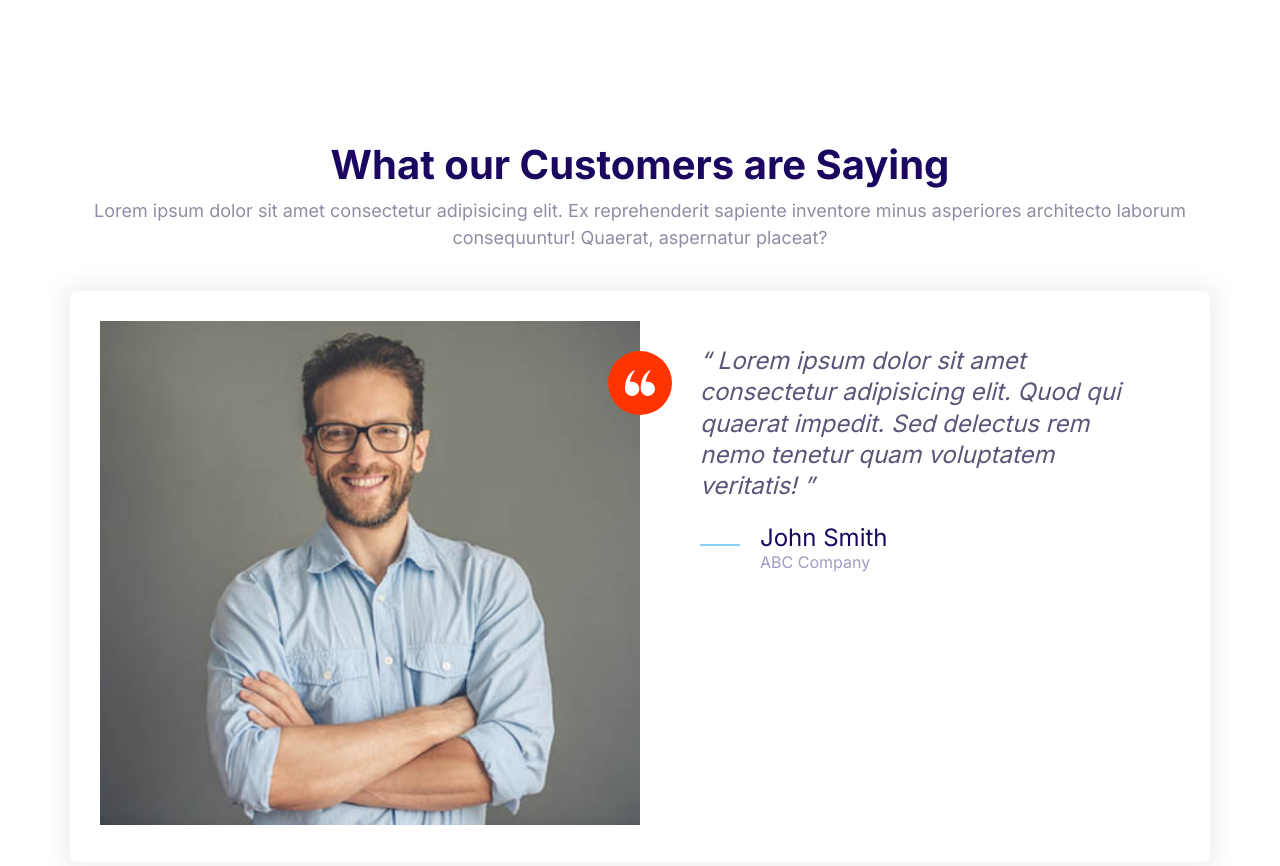
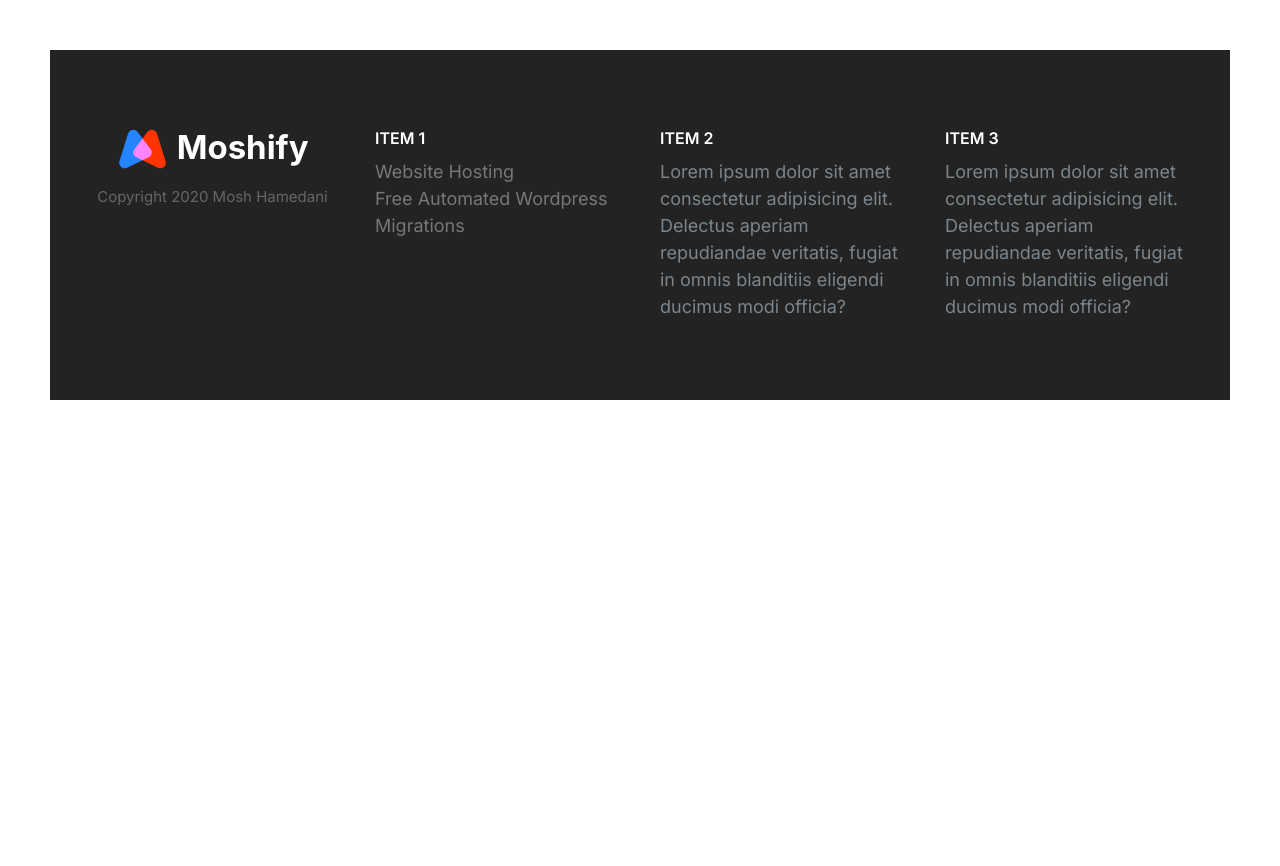
Before and after one commit to gioiaGalassi/moshify, a plain HTML site: page index.html in a window 1280 px wide. After the commit the page ends 800 px from the top, so only its background shows below. Drawn offline with Linux system fonts and the light colour scheme.

Commit message:
Build the Footer Component

```diff
--- a/css/styles.css
+++ b/css/styles.css
@@ -828,3 +828,81 @@ a {
     width: auto;
   }
 }
+
+/* Footer */
+
+.footer {
+  background: #232323;
+}
+
+.footer a {
+  color: #777;
+  transition: color 0.3s;
+}
+
+.footer a:hover {
+  color: #fff;
+}
+
+.footer .collapsible__chevron {
+  display: none;
+}
+
+.footer .collapsible__content {
+  opacity: 1;
+  max-height: 100%;
+}
+
+.footer__brand {
+  margin-top: 5rem;
+  text-align: center;
+}
+
+.footer__brand img {
+  /*TODO: Consider refactoring this and applying it to all images. */
+  width: 100%;
+  max-width: 230px;
+}
+
+.footer__copyright {
+  font-size: 2.1rem;
+  color: #fff;
+  opacity: 0.3;
+}
+
+.footer__heading {
+  text-transform: uppercase;
+  font-weight: 600;
+}
+
+.footer__section {
+  padding: 2rem;
+  border-bottom: 1px solid #393939;
+}
+
+.footer__section .list {
+  margin: 0;
+}
+
+@media screen and (min-width: 768px) {
+  .footer__heading {
+    font-size: 1.6rem;
+  }
+
+  .footer__section {
+    border: 0;
+  }
+
+  .footer__sections {
+    grid-template-columns: repeat(auto-fit, minmax(10rem, 1fr));
+  }
+
+  .footer__brand {
+    margin-top: 1rem;
+    order: -1;
+  }
+
+  .footer__copyright {
+    font-size: 1.5rem;
+  }
+}
--- a/index.html
+++ b/index.html
@@ -15,50 +15,55 @@
     <link rel="stylesheet" href="css/styles.css" />
   </head>
   <body style="padding: 5rem">
-    <section class="block">
-      <header class="block__header">
-        <h2>What our Customers are Saying</h2>
-        <p>
-          Lorem ipsum dolor sit amet consectetur adipisicing elit. Ex
-          reprehenderit sapiente inventore minus asperiores architecto laborum
-          consequuntur! Quaerat, aspernatur placeat?
-        </p>
-      </header>
-      <div class="container">
-        <div class="card testimonial">
-          <div class="grid grid--1x2">
-            <div class="testimonial__image">
-              <img src="images/testimonial.jpg" alt="A happy, smilling man" />
-              <span class="icon-container icon-container--accent">
-                <svg class="icon icon--white icon--small">
-                  <use xlink:href="images/sprite.svg#quotes"></use>
-                </svg>
-              </span>
-            </div>
-            <blockquote class="quote">
-              <p class="quote__text">
-                Lorem ipsum dolor sit amet consectetur adipisicing elit. Quod
-                qui quaerat impedit. Sed delectus rem nemo tenetur quam
-                voluptatem veritatis!
-              </p>
-              <footer>
-                <div class="media">
-                  <div class="media__image">
-                    <svg class="icon icon--primary quote__line">
-                      <use xlink:href="images/sprite.svg#line"></use>
-                    </svg>
-                  </div>
-                  <div class="media__body">
-                    <h3 class="media__title quote__author">John Smith</h3>
-                    <p class="quote__organization">ABC Company</p>
-                  </div>
-                </div>
-              </footer>
-            </blockquote>
+    <footer class="block block--dark footer">
+      <div class="container grid footer__sections">
+        <section class="collapsible collapsible--expanded footer__section">
+          <header class="collapsible__header">
+            <h2 class="collapsible_heading footer__heading">Item 1</h2>
+            <svg class="icon icon--white collapsible__chevron">
+              <use xlink:href="images/sprite.svg#chevron"></use>
+            </svg>
+          </header>
+          <div class="collapsible__content">
+            <ul class="list">
+              <li><a href="#">Website Hosting</a></li>
+              <li><a href="#">Free Automated Wordpress</a></li>
+              <li><a href="#">Migrations</a></li>
+            </ul>
           </div>
-        </div>
+        </section>
+        <section class="collapsible footer__section">
+          <header class="collapsible__header">
+            <h2 class="collapsible_heading footer__heading">Item 2</h2>
+            <svg class="icon icon--white collapsible__chevron">
+              <use xlink:href="images/sprite.svg#chevron"></use>
+            </svg>
+          </header>
+          <div class="collapsible__content">
+            Lorem ipsum dolor sit amet consectetur adipisicing elit. Delectus
+            aperiam repudiandae veritatis, fugiat in omnis blanditiis eligendi
+            ducimus modi officia?
+          </div>
+        </section>
+        <section class="collapsible footer__section">
+          <header class="collapsible__header">
+            <h2 class="collapsible_heading footer__heading">Item 3</h2>
+            <svg class="icon icon--white collapsible__chevron">
+              <use xlink:href="images/sprite.svg#chevron"></use>
+            </svg>
+          </header>
+          <div class="collapsible__content">
+            Lorem ipsum dolor sit amet consectetur adipisicing elit. Delectus
+            aperiam repudiandae veritatis, fugiat in omnis blanditiis eligendi
+            ducimus modi officia?
+          </div>
+        </section>
+        <section class="footer__brand">
+          <img src="images/logo.svg" alt="" />
+          <p class="footer__copyright">Copyright 2020 Mosh Hamedani</p>
+        </section>
       </div>
-    </section>
+    </footer>
 
     <script src="js/main.js"></script>
   </body>
```
Also changed, not shown: components/footer.html (added, +49 -0 lines).
